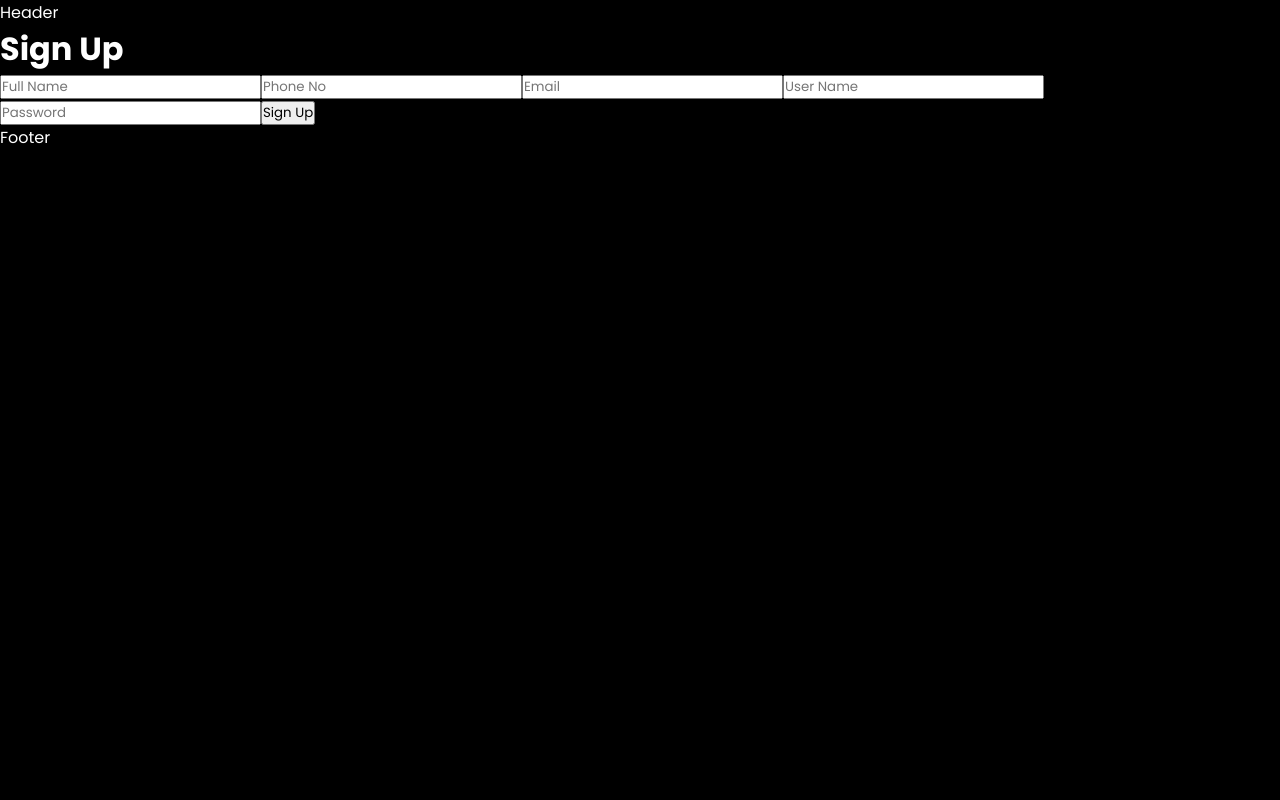
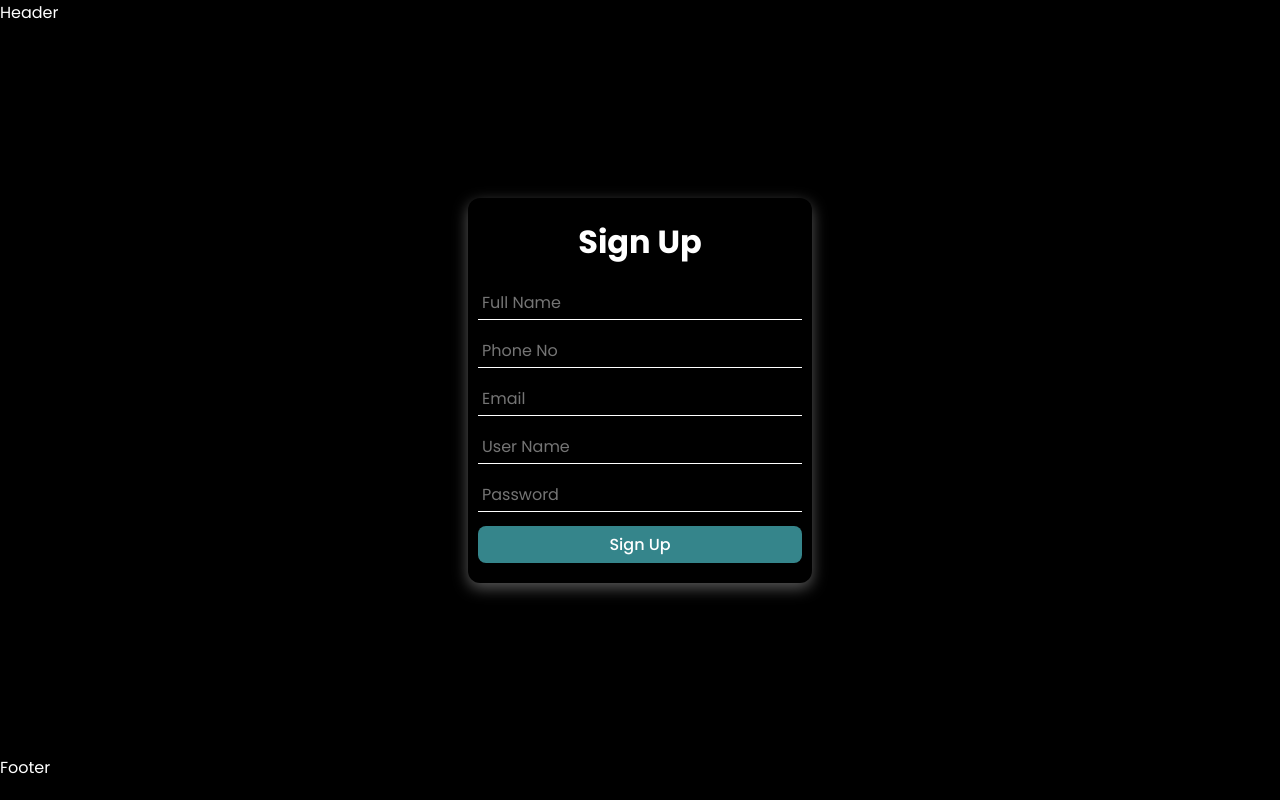
Before and after one commit to shruti-202/work-wise-fe, a React (Vite) app: page /register in a window 1280 px wide. Built offline with nearby package versions, Linux system fonts and the light colour scheme.

Commit message:
style : updated styling

```diff
--- a/src/App.css
+++ b/src/App.css
@@ -0,0 +1,44 @@
+.input-field{
+    font-size:16px;
+    padding:4px;
+    margin-bottom:14px;
+    color:white;
+    width:100%;
+    display:block;
+    background-color:transparent;
+    border:none;
+    border-bottom: 1px solid white ;
+    outline:none;
+
+}
+.register {
+    height: calc(100vh - 70px);
+}
+.register-container {
+    max-width: 650px;
+    height: 100%;
+    margin: auto;
+    display: flex;
+    padding: 10px;
+}
+.register-form {
+    max-width: 500px;
+    margin: auto;
+    padding: 20px 10px;
+    box-shadow: rgba(255, 255, 255, 0.35) 0px 5px 15px;
+    border-radius: 12px;
+}
+.register-form h1 {
+    text-align: center;
+    margin-bottom: 20px;
+}
+.register-form button{
+    width:100%;
+    font-size:16px;
+    padding:6px;
+    border-radius:8px;
+    border:none;
+    color:white;
+    font-weight:500;
+    background-color: var(--primary-color);
+}
--- a/src/App.jsx
+++ b/src/App.jsx
@@ -5,6 +5,7 @@ import LoginUserPage from './pages/LoginUserPage';
 import RegisterUserPage from './pages/RegisterUserPage';
 import UserProfiePage from './pages/UserProfiePage';
 import MainLayout from './layouts/MainLayout';
+import "./App.css"
 
 function App() {
   return (
```
